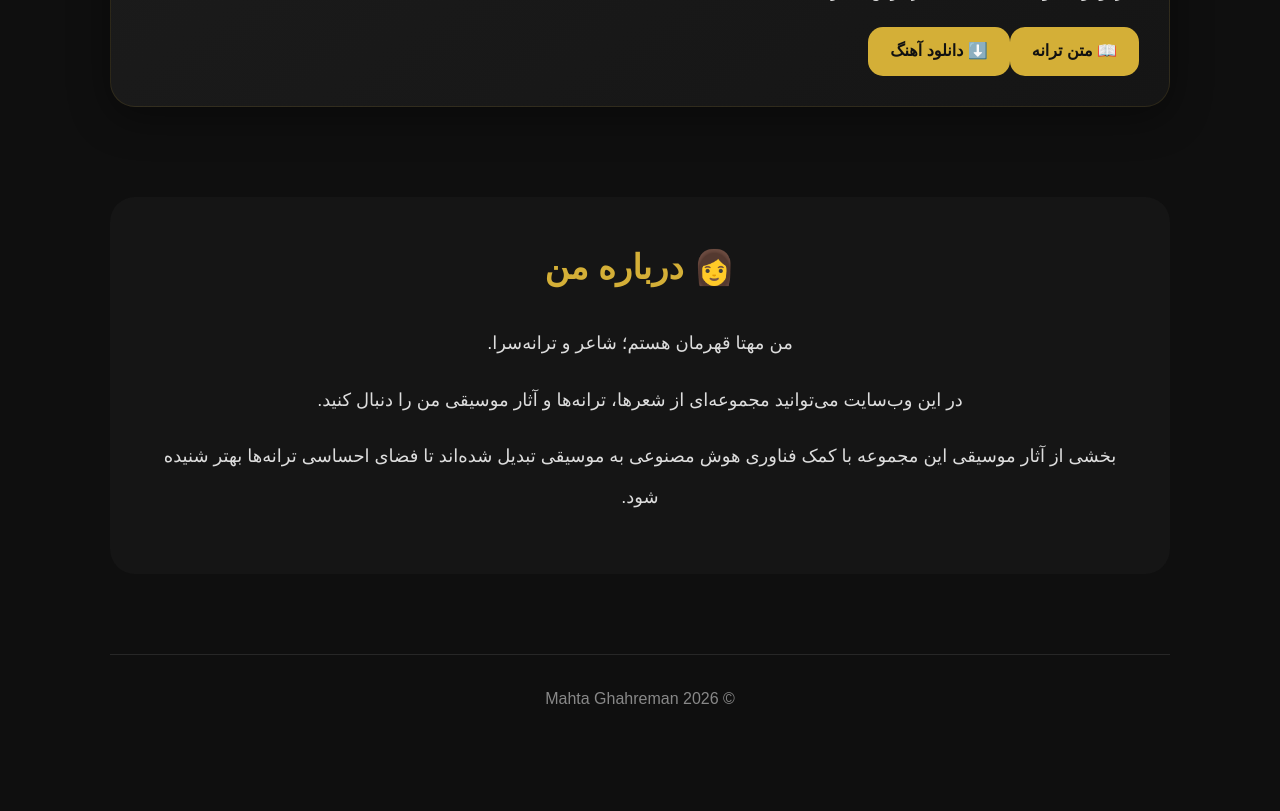
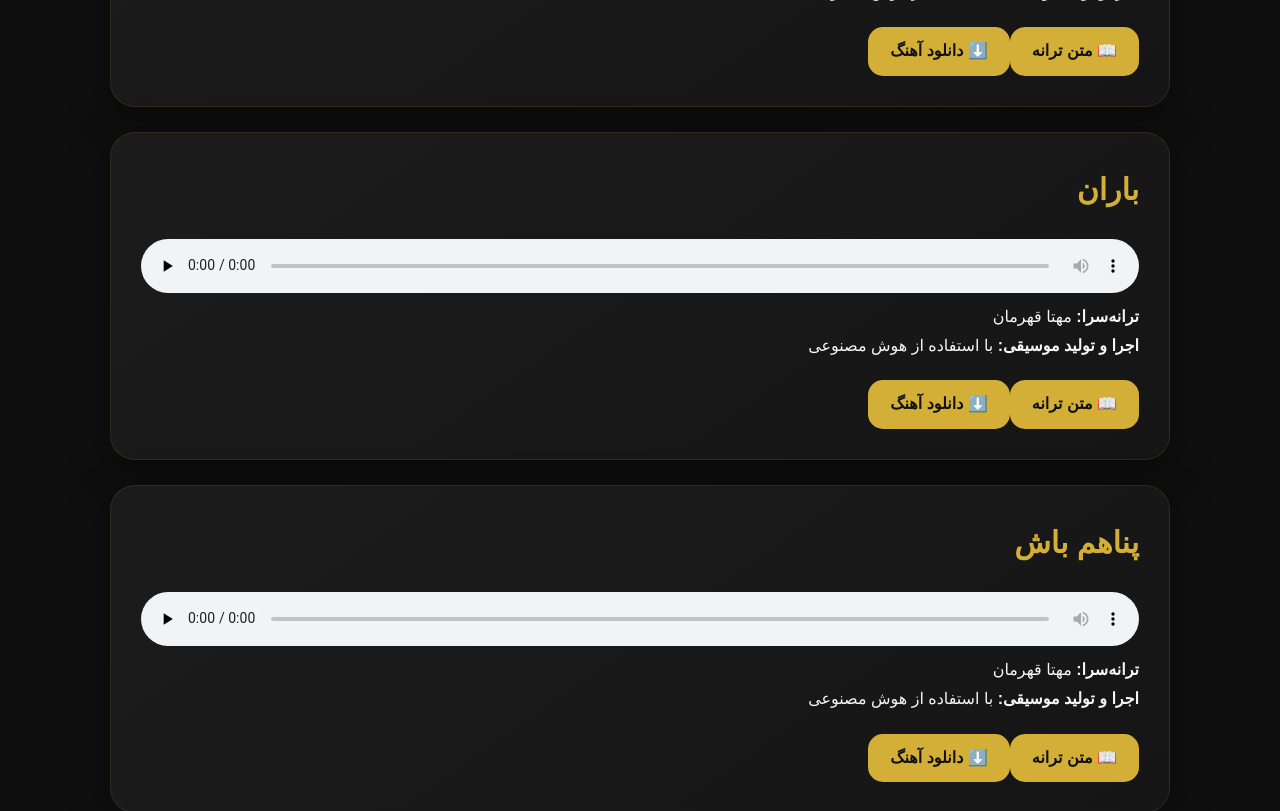
Before and after one commit to mahtaghahreman/Mahta_ghahreman, a Next.js app: page / in a window 1280 px wide. Shown: the part 9120-9931 px from the top of the page. Before the commit the page ends 9864 px from the top, so only its background shows below. Built offline with nearby package versions, Linux system fonts and the light colour scheme.

Commit message:
Update page.tsx

```diff
--- a/app/page.tsx
+++ b/app/page.tsx
@@ -129,6 +129,16 @@ const songs = [
     title: "فرصت دیدار",
     file: "/forsat-e-didar.mp3",
     lyricLink: "/lyrics/forsat-e-didar",
+  },
+  {
+    title: "باران",
+    file: "/baran.mp3",
+    lyricLink: "/lyrics/baran",
+  },
+  {
+    title: "پناهم باش",
+    file: "/panaham-bash.mp3",
+    lyricLink: "/lyrics/panaham-bash",
   },
 ];
 
```
